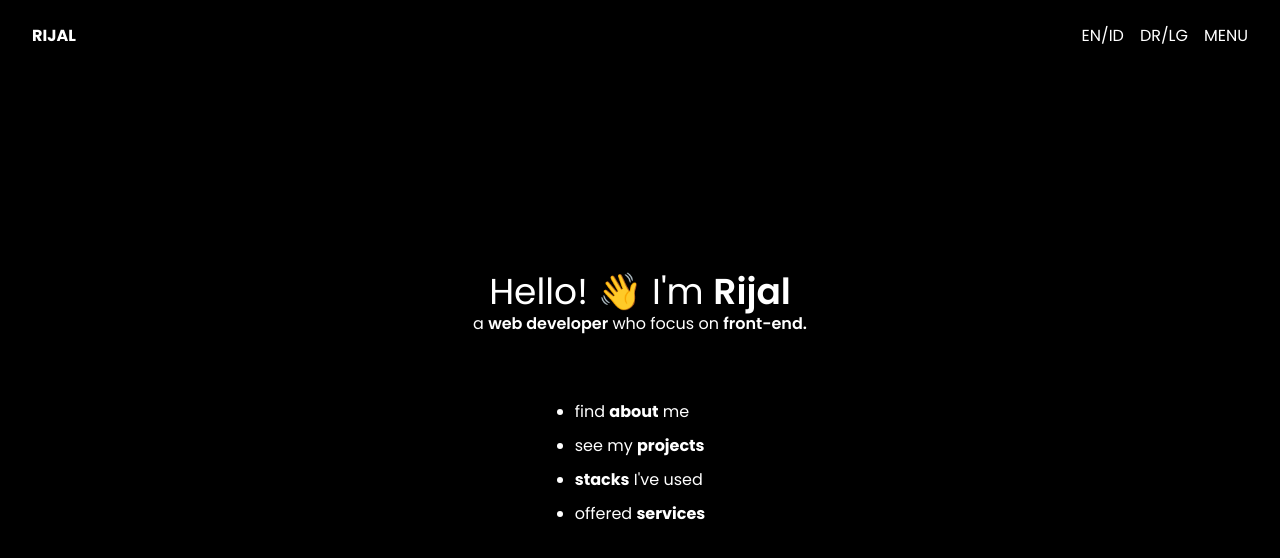
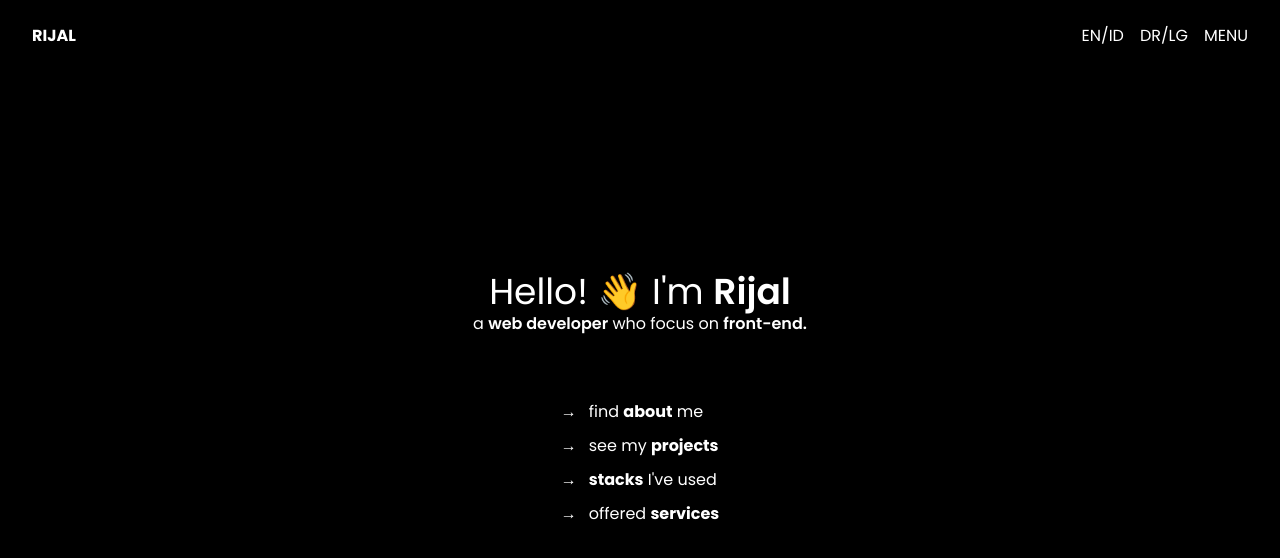
Before and after one commit to rijalislamir/rijalislamir.github.io, a Vue app: page / in a window 1280 px wide. Shown: the top 558 px of the page. Built offline with nearby package versions, Linux system fonts and the light colour scheme.

Commit message:
add arrow as a list

```diff
--- a/src/views/Home.vue
+++ b/src/views/Home.vue
@@ -34,7 +34,7 @@
       </Transition>
     </div>
 
-    <ul class="flex flex-col gap-2 list-disc">
+    <ul class="flex flex-col gap-2">
       <Transition
         appear
         v-for="(item, i) in menu"
@@ -65,19 +65,19 @@ const route = useRoute();
 const menu = [
   {
     path: "about",
-    text: "find <span class='font-bold'>about</span> me",
+    text: "<span class='mr-3'>&rarr;</span>find <span class='font-bold'>about</span> me",
   },
   {
     path: "projects",
-    text: "see my <span class='font-bold'>projects</span>",
+    text: "<span class='mr-3'>&rarr;</span>see my <span class='font-bold'>projects</span>",
   },
   {
     path: "stacks",
-    text: "<span class='font-bold'>stacks</span> I've used",
+    text: "<span class='mr-3'>&rarr;</span><span class='font-bold'>stacks</span> I've used",
   },
   {
     path: "services",
-    text: "offered <span class='font-bold'>services</span>",
+    text: "<span class='mr-3'>&rarr;</span>offered <span class='font-bold'>services</span>",
   },
 ];
 </script>
```
